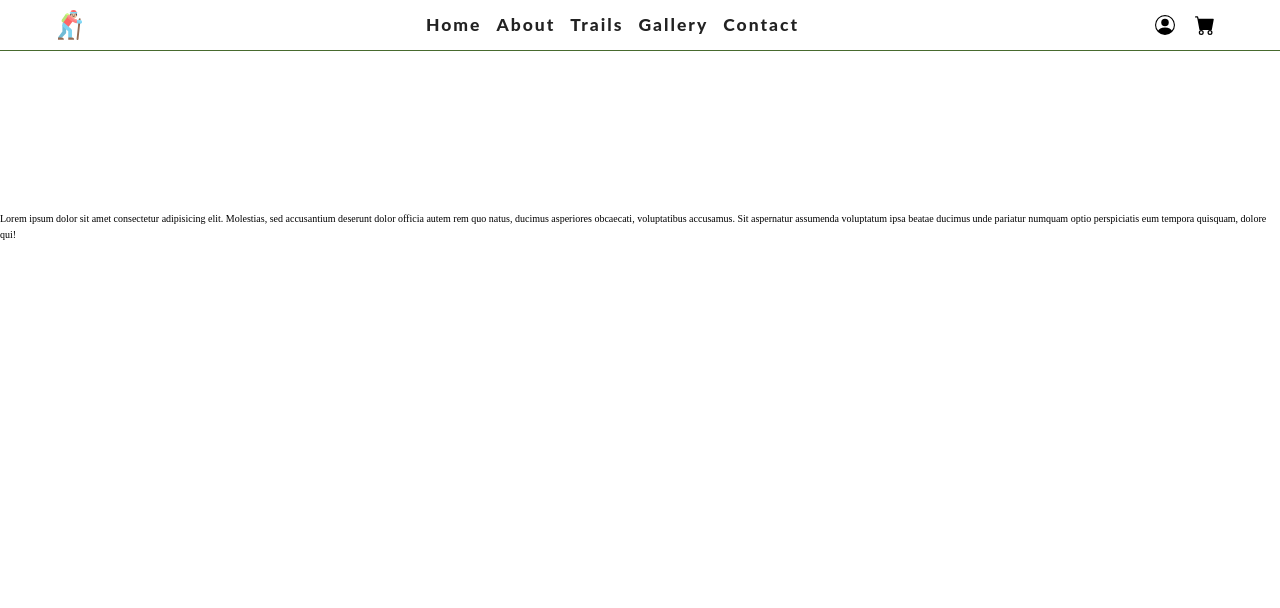
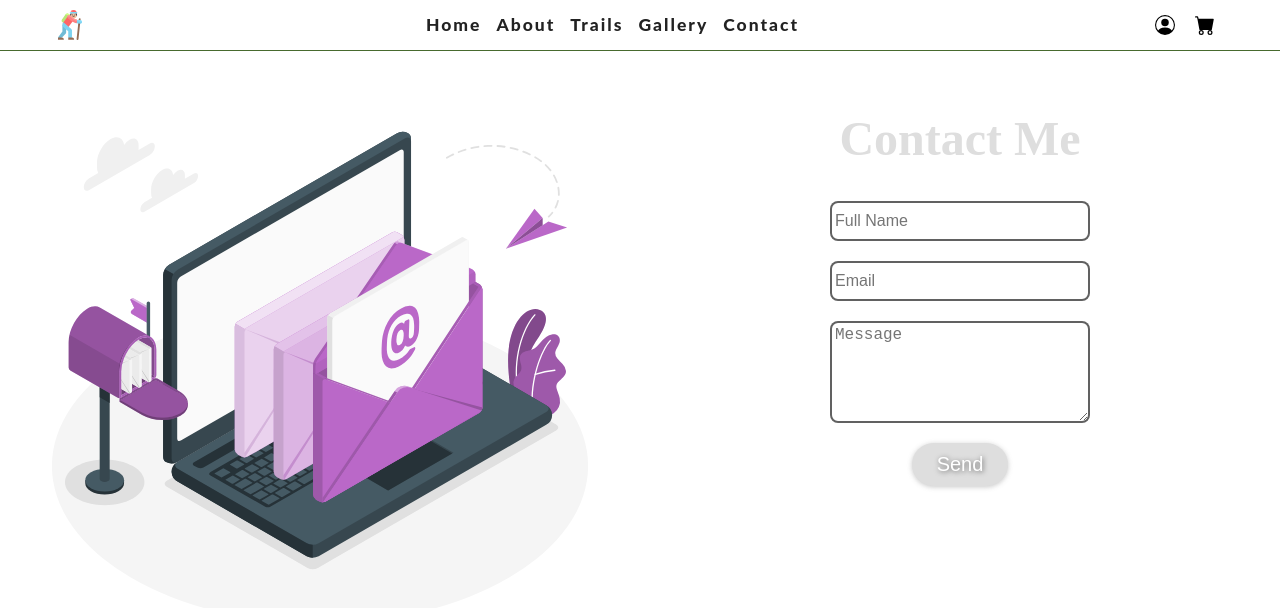
Before and after one commit to kishoremongar/trail-addek, a React (Create React App) app: page /contact in a window 1280 px wide. Shown: the top 608 px of the page. Built offline with nearby package versions, Linux system fonts and the light colour scheme.

Commit message:
added contact me page and styled it

```diff
--- a/src/css/About.css
+++ b/src/css/About.css
@@ -1,7 +1,7 @@
 .container {
   display: flex;
   margin: 10rem;
-  margin-top: 10rem;
+  margin-top: 5rem;
 }
 
 .title-aboutUs,
@@ -60,3 +60,119 @@
 /*Phone-Small width < 390px, 1rem = 4px*/
 @media (max-width: 24.375em) {
 }
+
+/*Contact Me*/
+
+.contact-container {
+  display: flex;
+  height: 60vh;
+  margin-top: 15rem;
+}
+.form-left {
+  display: flex;
+  justify-content: center;
+  position: relative;
+  flex: 1;
+}
+.main-hero img {
+  transform: scale(2);
+  width: 100%;
+}
+.form-right {
+  display: flex;
+  justify-content: center;
+  position: relative;
+  flex: 1;
+}
+.form-right > form {
+  display: flex;
+  flex-direction: column;
+  gap: 2rem;
+  align-items: center;
+}
+.form-right > :nth-child(1) {
+  font-weight: bold;
+  font-size: 4.8rem;
+  position: absolute;
+  top: -10rem;
+  color: var(--color-secondary);
+}
+
+.form-right .user {
+  width: 25rem;
+  height: 3rem;
+  padding: 0.3rem;
+  outline: none;
+  border: 2px solid #0000009e;
+  border-radius: 8px;
+  font-size: 1.6rem;
+}
+
+textarea {
+  height: 9.2rem !important;
+}
+.submit-container {
+  top: 1.6rem;
+  left: 20rem;
+}
+
+.submitBtn {
+  cursor: pointer;
+  border-radius: 3rem;
+  color: var(--color-primary);
+  background: var(--color-secondary);
+  text-shadow: 1px 1px 5px #666666;
+  border: none;
+  font-size: 2rem;
+  padding: 1rem 2.5rem 1rem 2.5rem;
+  box-shadow: 0px 1px 5px #6666665b;
+  transition: 0.2s;
+}
+
+.contact-header {
+  display: flex;
+  justify-content: center;
+  align-items: center;
+}
+
+/*Tablet-Landscape width < 1200px, 1rem = 9px*/
+@media (max-width: 75em) {
+}
+/*Tablet-Port width < 900px, 1rem = 8px*/
+@media (max-width: 56.25em) {
+  .form-left {
+    flex: 1.5;
+  }
+  .main-hero img {
+    transform: scale(1.1);
+  }
+  /* .contact-header:nth-child(1) {
+    top: -10rem;
+    left: -10rem;
+    transform: translate(-10rem, -10rem);
+  } */
+}
+/*Phone-Large width < 600px, 1rem = 6.5px*/
+@media (max-width: 37.5em) {
+  /* .contact-header:nth-child(1) {
+    top: -10rem;
+    left: -15rem;
+    transform: translate(-10rem, -15rem);
+  } */
+  .contact-container {
+    width: 100vw;
+    transform: scale(0.9);
+  }
+}
+/*Phone-medium width < 480px, 1rem = 5px*/
+@media (max-width: 30em) {
+  .contact-container {
+    height: 50vh;
+  }
+}
+/*Phone-Small width < 390px, 1rem = 4px*/
+@media (max-width: 24.375em) {
+  .contact-container {
+    height: 45vh;
+  }
+}
--- a/src/pages/Contact.js
+++ b/src/pages/Contact.js
@@ -1,18 +1,42 @@
-import React from "react";
+import React, { useState } from "react";
 import "../css/About.css";
+import ContactImg from "./ContactImg.svg";
 
 const About = () => {
+  const [sent, setSent] = useState(false);
   return (
-    <section className="section about-section">
-      <h1 className="section-title">about us</h1>
-      <p>
-        Lorem ipsum dolor sit amet consectetur adipisicing elit. Molestias, sed
-        accusantium deserunt dolor officia autem rem quo natus, ducimus
-        asperiores obcaecati, voluptatibus accusamus. Sit aspernatur assumenda
-        voluptatum ipsa beatae ducimus unde pariatur numquam optio perspiciatis
-        eum tempora quisquam, dolore qui!
-      </p>
-    </section>
+    <div className="contact-container">
+      <div className="form-left">
+        <section className="main-hero">
+          <img src={ContactImg} alt="Contact" />
+        </section>
+      </div>
+      <section className="form-right">
+        <div className="contact-header">
+          <span>Contact Me</span>
+        </div>
+
+        <form>
+          <input
+            type="text"
+            name="userName"
+            className="user"
+            placeholder="Full Name"
+          />
+          <input
+            type="email"
+            name="userEmail"
+            className="user"
+            placeholder="Email"
+          />
+          <textarea name="message" className="user" placeholder="Message" />
+          <input type="submit" value="Send" className="submitBtn" />
+          <span style={{ fontWeight: "bold", fontSize: "1.5rem" }}>
+            {sent && "Message Sent!"}
+          </span>
+        </form>
+      </section>
+    </div>
   );
 };
 
```
Also changed, not shown: src/pages/ContactImg.svg (added).
